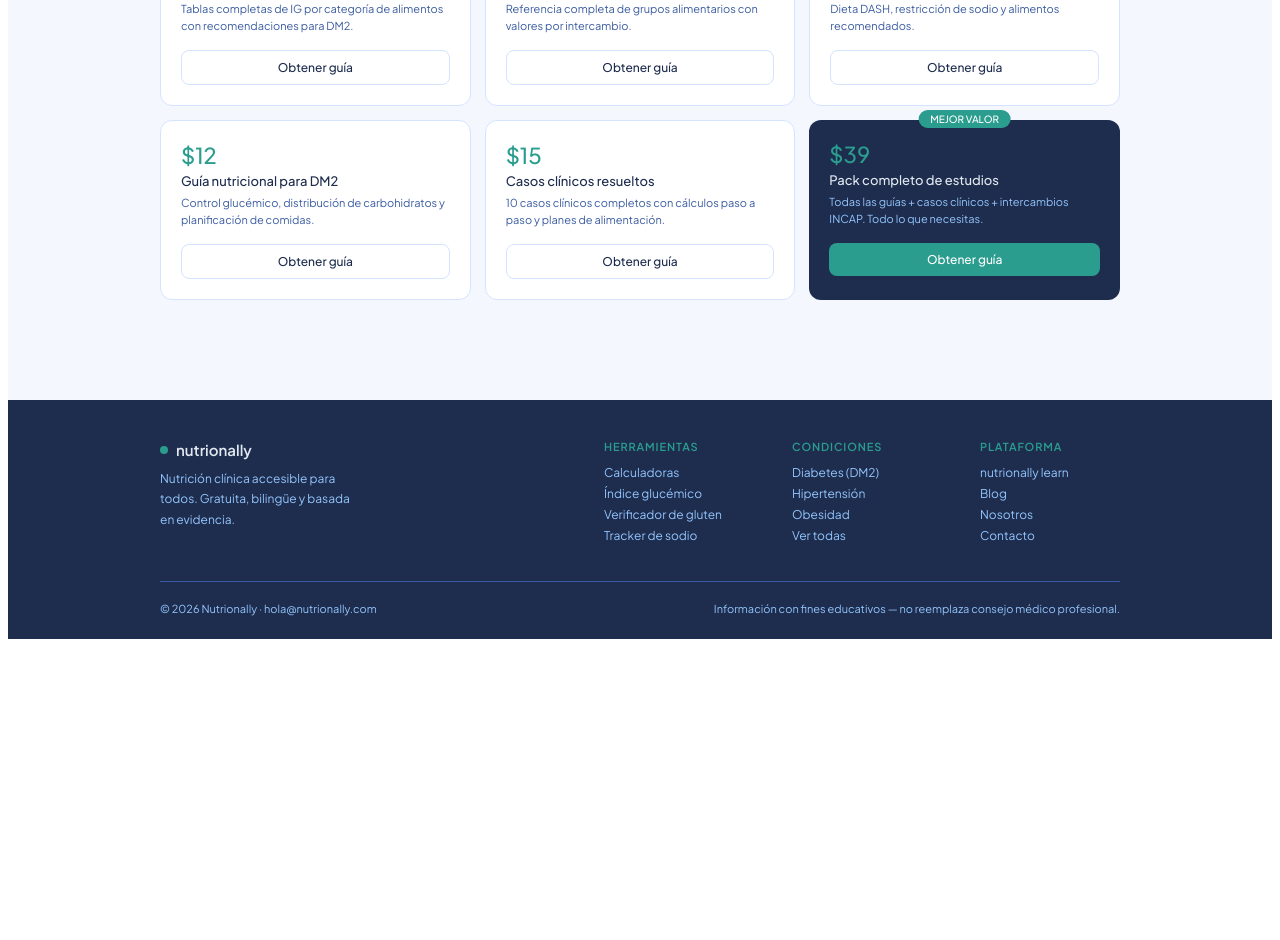
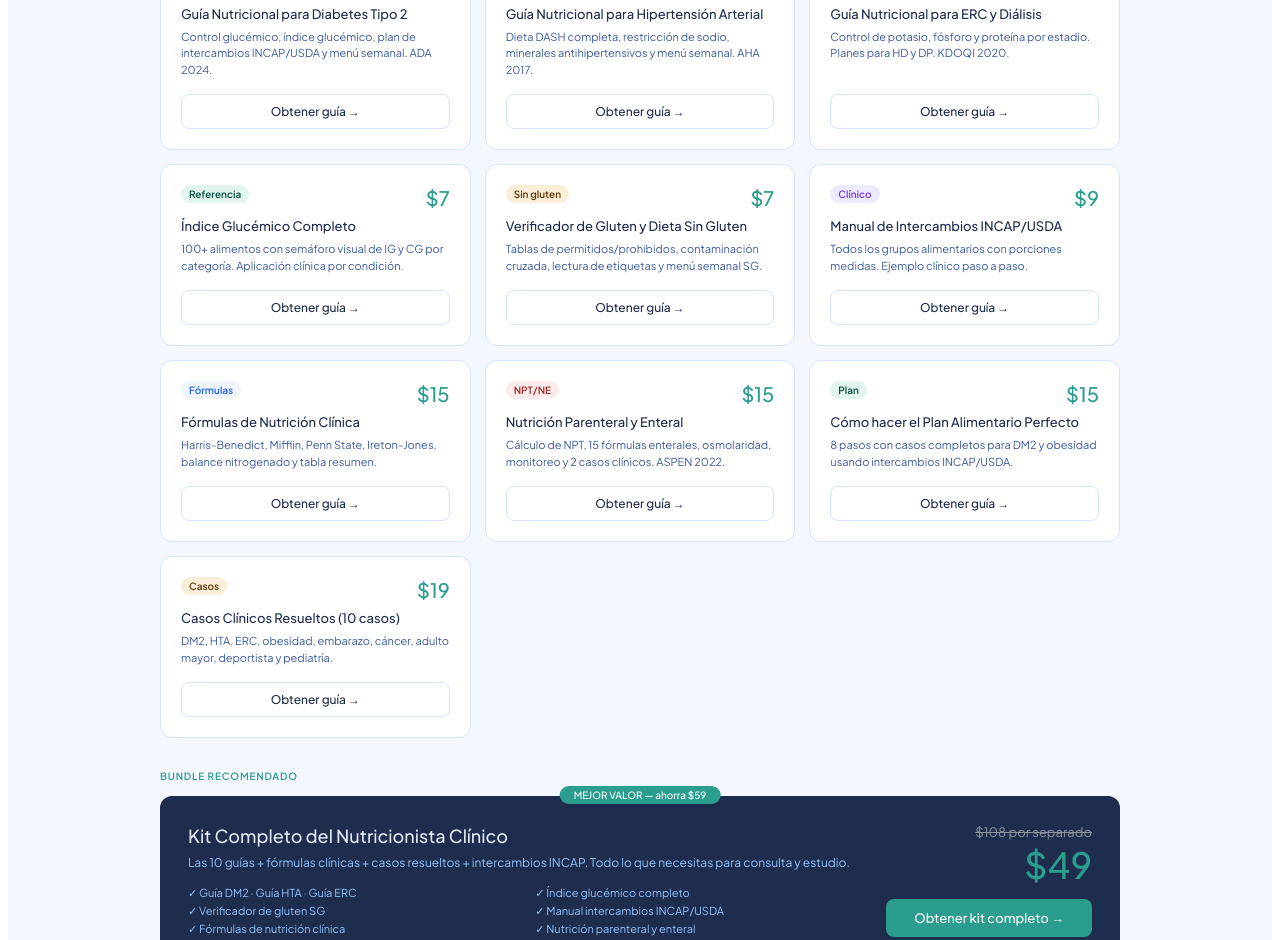
Before and after one commit to Patzz87/nutrionally-main, a React (Vite) app: page /resources in a window 1280 px wide. Shown: the part 280-1220 px from the top of the page. Before the commit the page ends 927 px from the top, so only its background shows below. Built offline with nearby package versions, Linux system fonts and the light colour scheme.

Commit message:
feat: activate Resources page with Payhip products + bundle

```diff
--- a/index.html
+++ b/index.html
@@ -140,6 +140,9 @@
     gtag('js', new Date());
     gtag('config', 'G-07EFWPYF5Z');
   </script>
+  <script src="https://payhip.com/payhip.js"></script>
+  <script src="https://payhip.com/payhip.js"></script>
+  <script src="https://payhip.com/payhip.js"></script>
 </head>
   <body>
     <div id="root"></div>
--- a/src/components/Navbar.jsx
+++ b/src/components/Navbar.jsx
@@ -6,6 +6,7 @@ const NAV = [
   {path:"/recipe", es:"Recetas", en:"Recipes"},
   {path:"/conditions", es:"Condiciones", en:"Conditions"},
   {path:"/blog", es:"Blog", en:"Blog"},
+  {path:"/resources", es:"Recursos", en:"Resources"},
   {path:"/about", es:"Nosotros", en:"About"},
 ];
 export default function Navbar({lang, setLang}) {
--- a/src/pages/Resources.jsx
+++ b/src/pages/Resources.jsx
@@ -1,33 +1,81 @@
+import { useMeta } from "../hooks/useMeta.js";
 const F = "Plus Jakarta Sans, sans-serif";
 const TEAL = "#2A9D8F";
 const NAVY = "#1E2D4E";
-const RESOURCES = [
-  {price:"$7", name_es:"Guía de índice glucémico", name_en:"Glycemic index guide", desc_es:"Tablas completas de IG por categoría de alimentos con recomendaciones para DM2.", desc_en:"Complete GI tables by food category with DM2 recommendations.", url:"#"},
-  {price:"$9", name_es:"Manual de intercambios INCAP", name_en:"INCAP exchange manual", desc_es:"Referencia completa de grupos alimentarios con valores por intercambio.", desc_en:"Complete food groups reference with values per exchange.", url:"#"},
-  {price:"$12", name_es:"Guía nutricional para hipertensión", name_en:"Hypertension nutrition guide", desc_es:"Dieta DASH, restricción de sodio y alimentos recomendados.", desc_en:"DASH diet, sodium restriction and recommended foods.", url:"#"},
-  {price:"$12", name_es:"Guía nutricional para DM2", name_en:"DM2 nutrition guide", desc_es:"Control glucémico, distribución de carbohidratos y planificación de comidas.", desc_en:"Glycemic control, carbohydrate distribution and meal planning.", url:"#"},
-  {price:"$15", name_es:"Casos clínicos resueltos", name_en:"Solved clinical cases", desc_es:"10 casos clínicos completos con cálculos paso a paso y planes de alimentación.", desc_en:"10 complete clinical cases with step-by-step calculations and meal plans.", url:"#"},
-  {price:"$39", name_es:"Pack completo de estudios", name_en:"Complete study pack", desc_es:"Todas las guías + casos clínicos + intercambios INCAP. Todo lo que necesitas.", desc_en:"All guides + clinical cases + INCAP exchanges. Everything you need.", url:"#", featured:true},
+
+const PRODUCTS = [
+  {id:"CoF3c",price:"$12",name_es:"Guía Nutricional para Diabetes Tipo 2",name_en:"Nutrition Guide for Type 2 Diabetes",desc_es:"Control glucémico, índice glucémico, plan de intercambios INCAP/USDA y menú semanal. ADA 2024.",desc_en:"Glycemic control, glycemic index, INCAP/USDA exchange plan and weekly menu. ADA 2024.",tag_es:"DM2",tag_en:"DM2",tag_bg:"#FAEEDA",tag_tc:"#633806"},
+  {id:"Yta9e",price:"$12",name_es:"Guía Nutricional para Hipertensión Arterial",name_en:"Nutrition Guide for Hypertension",desc_es:"Dieta DASH completa, restricción de sodio, minerales antihipertensivos y menú semanal. AHA 2017.",desc_en:"Full DASH diet, sodium restriction, antihypertensive minerals and weekly menu. AHA 2017.",tag_es:"HTA",tag_en:"HTA",tag_bg:"#EFF6FF",tag_tc:"#2563EB"},
+  {id:"So8XR",price:"$12",name_es:"Guía Nutricional para ERC y Diálisis",name_en:"Nutrition Guide for CKD and Dialysis",desc_es:"Control de potasio, fósforo y proteína por estadio. Planes para HD y DP. KDOQI 2020.",desc_en:"Potassium, phosphorus and protein control by stage. HD and PD plans. KDOQI 2020.",tag_es:"ERC",tag_en:"CKD",tag_bg:"#EDE9FE",tag_tc:"#7C3AED"},
+  {id:"2EWzv",price:"$7",name_es:"Índice Glucémico Completo",name_en:"Complete Glycemic Index",desc_es:"100+ alimentos con semáforo visual de IG y CG por categoría. Aplicación clínica por condición.",desc_en:"100+ foods with visual IG and GL traffic light by category. Clinical application by condition.",tag_es:"Referencia",tag_en:"Reference",tag_bg:"#E1F5EE",tag_tc:"#085041"},
+  {id:"jpRQw",price:"$7",name_es:"Verificador de Gluten y Dieta Sin Gluten",name_en:"Gluten Checker and Gluten-Free Diet",desc_es:"Tablas de permitidos/prohibidos, contaminación cruzada, lectura de etiquetas y menú semanal SG.",desc_en:"Allowed/forbidden tables, cross-contamination, label reading and gluten-free weekly menu.",tag_es:"Sin gluten",tag_en:"Gluten-free",tag_bg:"#FAEEDA",tag_tc:"#633806"},
+  {id:"n5sz0",price:"$9",name_es:"Manual de Intercambios INCAP/USDA",name_en:"INCAP/USDA Exchange Manual",desc_es:"Todos los grupos alimentarios con porciones medidas. Ejemplo clínico paso a paso.",desc_en:"All food groups with measured portions. Step-by-step clinical example.",tag_es:"Clínico",tag_en:"Clinical",tag_bg:"#EDE9FE",tag_tc:"#7C3AED"},
+  {id:"8eI47",price:"$15",name_es:"Fórmulas de Nutrición Clínica",name_en:"Clinical Nutrition Formulas",desc_es:"Harris-Benedict, Mifflin, Penn State, Ireton-Jones, balance nitrogenado y tabla resumen.",desc_en:"Harris-Benedict, Mifflin, Penn State, Ireton-Jones, nitrogen balance and quick-reference table.",tag_es:"Fórmulas",tag_en:"Formulas",tag_bg:"#EFF6FF",tag_tc:"#2563EB"},
+  {id:"5imEV",price:"$15",name_es:"Nutrición Parenteral y Enteral",name_en:"Parenteral and Enteral Nutrition",desc_es:"Cálculo de NPT, 15 fórmulas enterales, osmolaridad, monitoreo y 2 casos clínicos. ASPEN 2022.",desc_en:"TPN calculation, 15 enteral formulas, osmolarity, monitoring and 2 clinical cases. ASPEN 2022.",tag_es:"NPT/NE",tag_en:"TPN/EN",tag_bg:"#FCEBEB",tag_tc:"#A32D2D"},
+  {id:"Z1Hdb",price:"$15",name_es:"Cómo hacer el Plan Alimentario Perfecto",name_en:"How to Build the Perfect Meal Plan",desc_es:"8 pasos con casos completos para DM2 y obesidad usando intercambios INCAP/USDA.",desc_en:"8 steps with complete cases for DM2 and obesity using INCAP/USDA exchanges.",tag_es:"Plan",tag_en:"Plan",tag_bg:"#E1F5EE",tag_tc:"#085041"},
+  {id:"KDbeO",price:"$19",name_es:"Casos Clínicos Resueltos (10 casos)",name_en:"Solved Clinical Cases (10 cases)",desc_es:"DM2, HTA, ERC, obesidad, embarazo, cáncer, adulto mayor, deportista y pediatría.",desc_en:"DM2, HTA, CKD, obesity, pregnancy, cancer, elderly, athlete and pediatrics.",tag_es:"Casos",tag_en:"Cases",tag_bg:"#FAEEDA",tag_tc:"#633806"},
 ];
+
+const BUNDLE={id:"oR3kN",price_es:"$49",price_en:"$49",was_es:"$108 por separado",was_en:"$108 separately",name_es:"Kit Completo del Nutricionista Clínico",name_en:"Complete Clinical Nutritionist Kit",desc_es:"Las 10 guías + fórmulas clínicas + casos resueltos + intercambios INCAP. Todo lo que necesitas para consulta y estudio.",desc_en:"All 10 guides + clinical formulas + solved cases + INCAP exchanges. Everything you need for practice and study.",includes_es:["Guía DM2 · Guía HTA · Guía ERC","Índice glucémico completo","Verificador de gluten SG","Manual intercambios INCAP/USDA","Fórmulas de nutrición clínica","Nutrición parenteral y enteral","Plan alimentario perfecto","10 casos clínicos resueltos"],includes_en:["DM2 Guide · HTA Guide · CKD Guide","Complete glycemic index","Gluten-free checker SG","INCAP/USDA exchange manual","Clinical nutrition formulas","Parenteral and enteral nutrition","Perfect meal plan guide","10 solved clinical cases"]};
+
 export default function Resources({lang}) {
   const isES = lang === "ES";
+  if(isES){useMeta({title:"Recursos de nutrición clínica — Nutrionally",description:"Guías clínicas descargables en PDF: DM2, HTA, ERC, índice glucémico, intercambios INCAP, fórmulas clínicas, NPT/NE y casos clínicos resueltos.",url:"https://nutrionally.com/resources"});}
+  else{useMeta({title:"Clinical nutrition resources — Nutrionally",description:"Downloadable clinical nutrition PDF guides: DM2, HTA, CKD, glycemic index, INCAP exchanges, clinical formulas, TPN/EN and solved clinical cases.",url:"https://nutrionally.com/resources"});}
+
+  const openPayhip = (id) => {
+    if(window.Payhip) window.Payhip.Checkout.open({product:id});
+    else window.open(`https://payhip.com/b/${id}`,"_blank");
+  };
+
   return (
-    <div style={{padding:"40px 32px", maxWidth:960, margin:"0 auto"}}>
-      <div style={{fontSize:11, fontWeight:500, color:TEAL, textTransform:"uppercase", letterSpacing:"0.08em", marginBottom:6, fontFamily:F}}>{isES?"Recursos":"Resources"}</div>
-      <div style={{fontSize:26, fontWeight:500, color:NAVY, marginBottom:6, fontFamily:F}}>{isES?"Guías y materiales de referencia":"Guides and reference materials"}</div>
-      <div style={{fontSize:13, color:"#3A5BA0", marginBottom:32, fontFamily:F}}>{isES?"PDFs descargables con información clínica lista para usar.":"Downloadable PDFs with clinical information ready to use."}</div>
-      <div style={{display:"grid", gridTemplateColumns:"repeat(3,1fr)", gap:14}}>
-        {RESOURCES.map(r=>(
-          <div key={r.name_es} style={{background: r.featured?"#1E2D4E":"#fff", border: r.featured?"none":"0.5px solid #D4E3FF", borderRadius:12, padding:20, position:"relative"}}>
-            {r.featured && <div style={{position:"absolute", top:-10, left:"50%", transform:"translateX(-50%)", background:TEAL, color:"#fff", fontSize:10, fontWeight:500, padding:"3px 12px", borderRadius:20, fontFamily:F, whiteSpace:"nowrap"}}>{isES?"MEJOR VALOR":"BEST VALUE"}</div>}
-            <div style={{fontSize:22, fontWeight:500, color: r.featured?TEAL:TEAL, marginBottom:4, fontFamily:F}}>{r.price}</div>
-            <div style={{fontSize:13, fontWeight:500, color: r.featured?"#E2E8F0":NAVY, marginBottom:6, fontFamily:F}}>{isES?r.name_es:r.name_en}</div>
-            <div style={{fontSize:11, color: r.featured?"#93C5FD":"#3A5BA0", lineHeight:1.5, marginBottom:16, fontFamily:F}}>{isES?r.desc_es:r.desc_en}</div>
-            <a href={r.url} style={{display:"block", padding:"9px", borderRadius:8, background: r.featured?TEAL:"transparent", color: r.featured?"#fff":NAVY, border: r.featured?"none":"0.5px solid #D4E3FF", textDecoration:"none", textAlign:"center", fontSize:12, fontWeight:500, fontFamily:F}}>
-              {isES?"Obtener guía":"Get guide"}
-            </a>
+    <div style={{padding:"40px 32px",maxWidth:960,margin:"0 auto"}}>
+      <script src="https://payhip.com/payhip.js" async></script>
+      <div style={{fontSize:11,fontWeight:500,color:TEAL,textTransform:"uppercase",letterSpacing:"0.08em",marginBottom:6,fontFamily:F}}>{isES?"Recursos":"Resources"}</div>
+      <div style={{fontSize:26,fontWeight:500,color:NAVY,marginBottom:6,fontFamily:F}}>{isES?"Guías y materiales de referencia":"Guides and reference materials"}</div>
+      <div style={{fontSize:13,color:"#3A5BA0",marginBottom:32,fontFamily:F}}>{isES?"PDFs descargables con información clínica lista para usar en consulta o estudio.":"Downloadable PDFs with clinical information ready to use in practice or study."}</div>
+
+      <div style={{fontSize:10,fontWeight:600,color:TEAL,textTransform:"uppercase",letterSpacing:"0.08em",marginBottom:14,fontFamily:F}}>{isES?"Guías individuales":"Individual guides"}</div>
+      <div style={{display:"grid",gridTemplateColumns:"repeat(3,1fr)",gap:14,marginBottom:32}}>
+        {PRODUCTS.map(p=>(
+          <div key={p.id} style={{background:"#fff",border:"0.5px solid #D4E3FF",borderRadius:12,padding:20,display:"flex",flexDirection:"column"}}>
+            <div style={{display:"flex",justifyContent:"space-between",alignItems:"flex-start",marginBottom:8}}>
+              <span style={{fontSize:10,fontWeight:600,padding:"3px 8px",borderRadius:20,background:p.tag_bg,color:p.tag_tc,fontFamily:F}}>{isES?p.tag_es:p.tag_en}</span>
+              <span style={{fontSize:20,fontWeight:500,color:TEAL,fontFamily:F}}>{p.price}</span>
+            </div>
+            <div style={{fontSize:13,fontWeight:500,color:NAVY,marginBottom:6,fontFamily:F,lineHeight:1.3}}>{isES?p.name_es:p.name_en}</div>
+            <div style={{fontSize:11,color:"#3A5BA0",lineHeight:1.5,marginBottom:16,fontFamily:F,flex:1}}>{isES?p.desc_es:p.desc_en}</div>
+            <button onClick={()=>openPayhip(p.id)} style={{padding:"9px",borderRadius:8,background:"transparent",color:NAVY,border:"0.5px solid #D4E3FF",textAlign:"center",fontSize:12,fontWeight:500,fontFamily:F,cursor:"pointer",width:"100%"}}>
+              {isES?"Obtener guía →":"Get guide →"}
+            </button>
           </div>
         ))}
+      </div>
+
+      <div style={{fontSize:10,fontWeight:600,color:TEAL,textTransform:"uppercase",letterSpacing:"0.08em",marginBottom:14,fontFamily:F}}>{isES?"Bundle recomendado":"Recommended bundle"}</div>
+      <div style={{background:NAVY,borderRadius:12,padding:28,marginBottom:32,position:"relative"}}>
+        <div style={{position:"absolute",top:-10,left:"50%",transform:"translateX(-50%)",background:TEAL,color:"#fff",fontSize:10,fontWeight:500,padding:"3px 14px",borderRadius:20,fontFamily:F,whiteSpace:"nowrap"}}>{isES?"MEJOR VALOR — ahorra $59":"BEST VALUE — save $59"}</div>
+        <div style={{display:"flex",justifyContent:"space-between",alignItems:"flex-start",flexWrap:"wrap",gap:20}}>
+          <div style={{flex:1,minWidth:260}}>
+            <div style={{fontSize:18,fontWeight:500,color:"#E2E8F0",marginBottom:6,fontFamily:F}}>{isES?BUNDLE.name_es:BUNDLE.name_en}</div>
+            <div style={{fontSize:12,color:"#93C5FD",lineHeight:1.6,marginBottom:14,fontFamily:F}}>{isES?BUNDLE.desc_es:BUNDLE.desc_en}</div>
+            <div style={{display:"grid",gridTemplateColumns:"1fr 1fr",gap:"4px 16px"}}>
+              {(isES?BUNDLE.includes_es:BUNDLE.includes_en).map((item,i)=>(
+                <div key={i} style={{fontSize:11,color:"#93C5FD",fontFamily:F}}>✓ {item}</div>
+              ))}
+            </div>
+          </div>
+          <div style={{textAlign:"right",flexShrink:0}}>
+            <div style={{fontSize:13,color:"#8B949E",textDecoration:"line-through",fontFamily:F,marginBottom:2}}>{isES?BUNDLE.was_es:BUNDLE.was_en}</div>
+            <div style={{fontSize:36,fontWeight:500,color:TEAL,fontFamily:F,marginBottom:12}}>{isES?BUNDLE.price_es:BUNDLE.price_en}</div>
+            <button onClick={()=>openPayhip(BUNDLE.id)} style={{padding:"11px 28px",borderRadius:8,background:TEAL,color:"#fff",fontSize:13,fontWeight:500,fontFamily:F,cursor:"pointer",border:"none"}}>{isES?"Obtener kit completo →":"Get complete kit →"}</button>
+          </div>
+        </div>
+      </div>
+
+      <div style={{display:"flex",alignItems:"center",gap:10,background:"#F5F7FF",border:"0.5px solid #D4E3FF",borderRadius:8,padding:"12px 16px",fontFamily:F}}>
+        <span style={{fontSize:18}}>🔒</span>
+        <span style={{fontSize:11,color:"#3A5BA0",lineHeight:1.5}}>{isES?"Pago seguro vía Payhip · Descarga inmediata · PDF listo para imprimir o pantalla · Sin suscripción · Garantía de satisfacción":"Secure payment via Payhip · Instant download · PDF ready to print or screen · No subscription · Satisfaction guarantee"}</span>
       </div>
     </div>
   );
```
